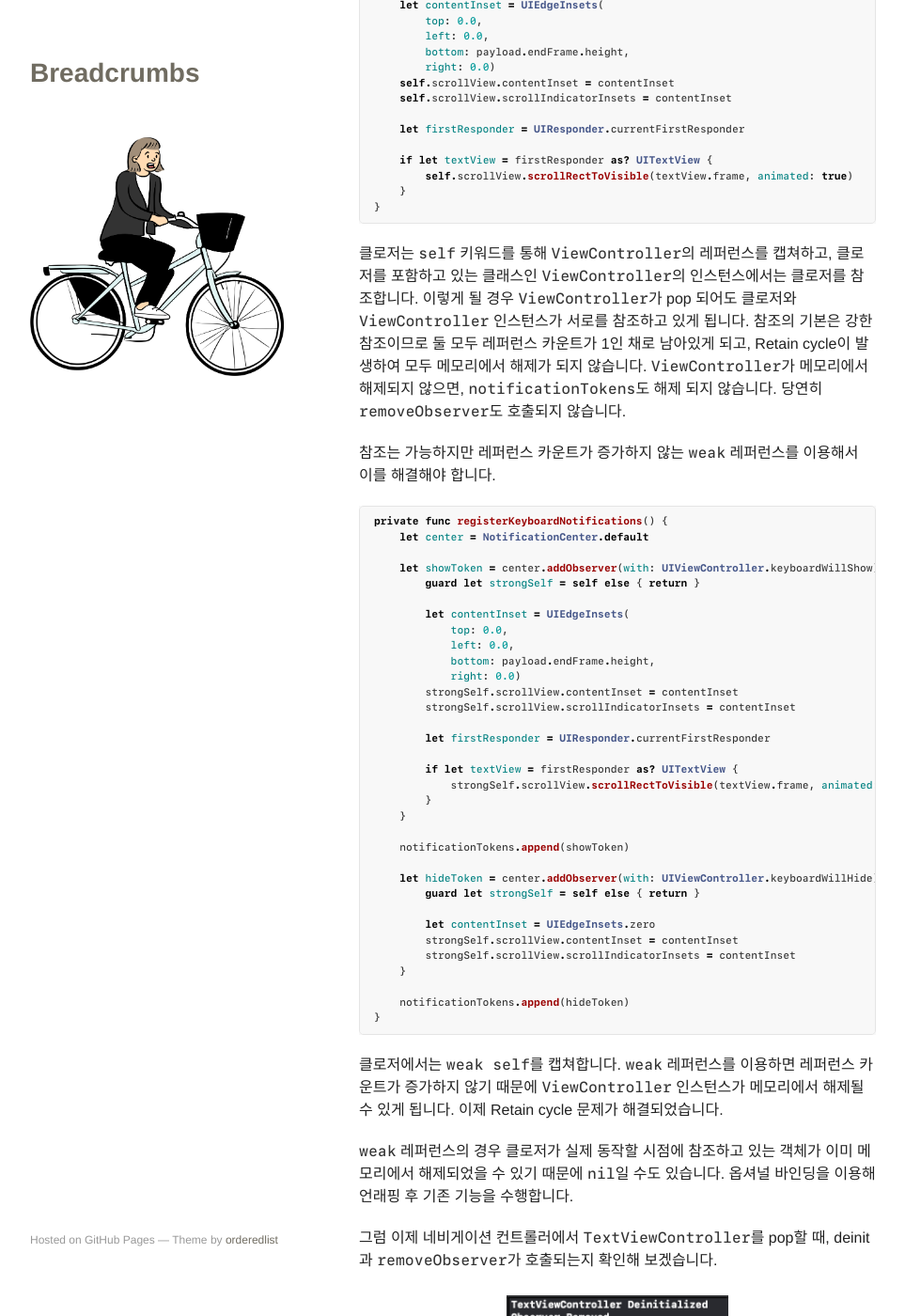
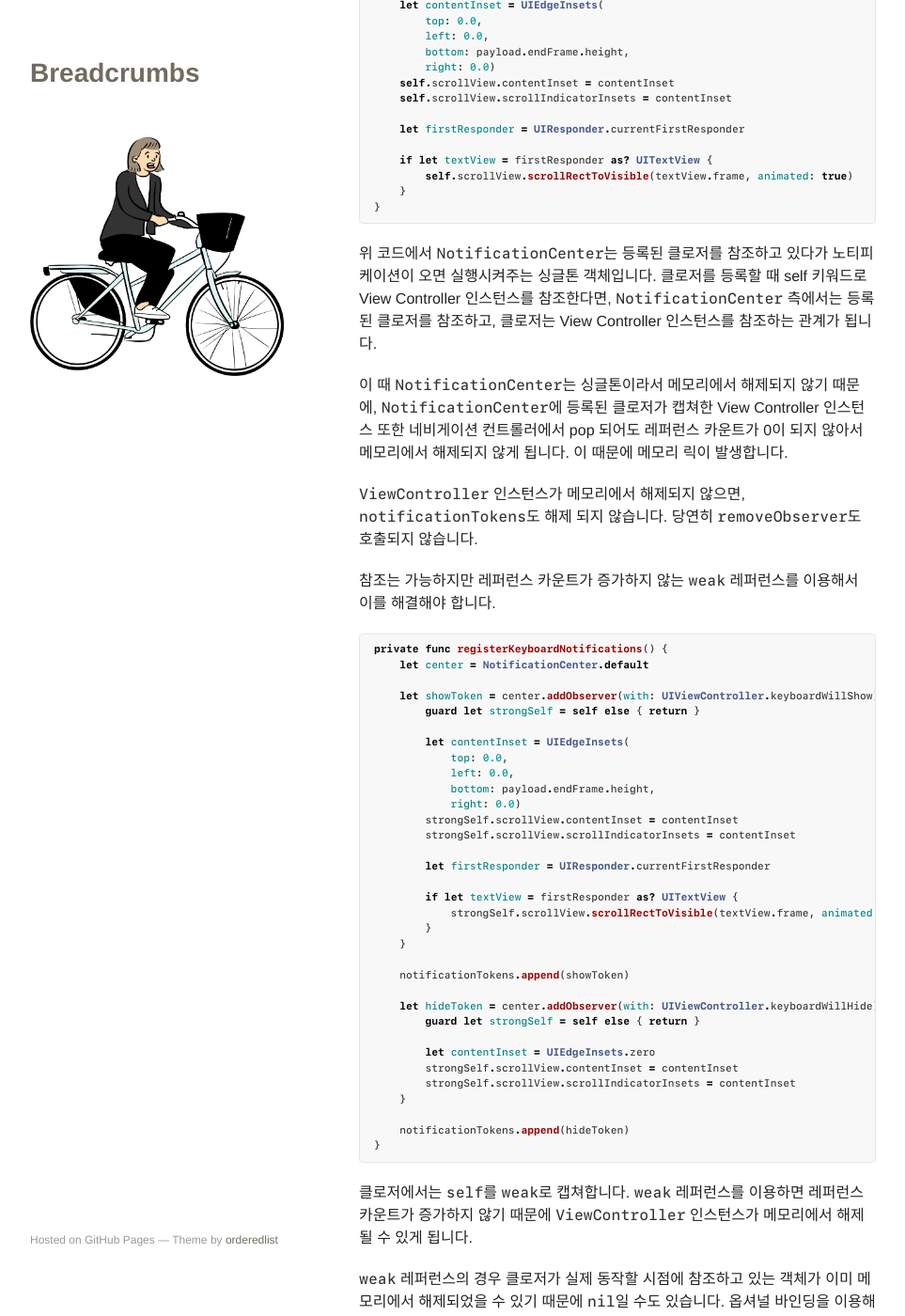
Before and after one commit to seizze/seizze.github.io, a Jekyll site: the page built from _posts/2019-11-29-iOS의-Notification-Center-확장,-그리고-Retain-Cycle-피하기.md, in a window 1280 px wide and 1400 px high, scrolled down 7325 px. Shown: the whole window at 94% size, without its empty margins (158-1121 px from the left). Built offline with Jekyll 4.4.1, drawn with Linux system fonts in a browser that asks for light colours; comment, search, counter and statistics services are not loaded; some of the changed text lies outside the part shown.

Commit message:
Correct some contents

````diff
--- a/_posts/2019-11-29-iOS의-Notification-Center-확장,-그리고-Retain-Cycle-피하기.md
+++ b/_posts/2019-11-29-iOS의-Notification-Center-확장,-그리고-Retain-Cycle-피하기.md
@@ -1,11 +1,11 @@
 ---
 layout: post
-title:  "iOS의 Notification Center 확장, 그리고 Retain Cycle 피하기"
+title:  "iOS의 Notification Center 확장, 그리고 Memory Leak 피하기"
 date:   2019-11-29 00:18:42 +0900
 tags: iOS swift UIKit
 ---
 
-이전 포스트 [iOS에서 키보드에 동적인 스크롤뷰 만들기][dynamic-scrollview]에서 키보드에 의해 앱의 컨텐츠가 가려지지 않도록 화면을 조절하는 방법에 대해 설명하였습니다. 키보드에 대한 notification을 받기 위해서 Notification Center를 이용했었는데, 이번에는 이 Notification Center에 Extension을 추가하여 이전 내용을 조금 개선해 보도록 하겠습니다.
+이전 포스트 [iOS에서 키보드에 동적인 스크롤뷰 만들기][dynamic-scrollview]에서 키보드에 의해 앱의 컨텐츠가 가려지지 않도록 화면을 조절하는 방법에 대해 설명하였습니다. 키보드에 대한 notification을 받기 위해서 Notification Center를 이용했었는데, 이번에는 이 Notification Center에 Extension을 추가하여 이전 내용을 개선해 보도록 하겠습니다.
 
 이번 포스트의 내용은 [이곳][swift-talk]과 [이곳][medium]을 참조하였으며 좀더 잘 이해하기 위한 내용과 문제를 해결한 내용을 추가하였습니다.
 
@@ -278,7 +278,7 @@
 
 하지만 현재는 코드에 문제가 있기 때문에 호출되지 않습니다.
 
-## Retain Cycle 피하기
+## Memory Leak 피하기
 
 `addObserver`를 호출하는 부분을 잘 들여다 보면, 클로저 안에 `self` 키워드가 존재합니다.
 
@@ -300,7 +300,11 @@
 }
 ```
 
-클로저는 `self` 키워드를 통해 `ViewController`의 레퍼런스를 캡쳐하고, 클로저를 포함하고 있는 클래스인 `ViewController`의 인스턴스에서는 클로저를 참조합니다. 이렇게 될 경우 `ViewController`가 pop 되어도 클로저와 `ViewController` 인스턴스가 서로를 참조하고 있게 됩니다. 참조의 기본은 강한 참조이므로 둘 모두 레퍼런스 카운트가 1인 채로 남아있게 되고, Retain cycle이 발생하여 모두 메모리에서 해제가 되지 않습니다. `ViewController`가 메모리에서 해제되지 않으면, `notificationTokens`도 해제 되지 않습니다. 당연히 `removeObserver`도 호출되지 않습니다.
+위 코드에서 `NotificationCenter`는 등록된 클로저를 참조하고 있다가 노티피케이션이 오면 실행시켜주는 싱글톤 객체입니다. 클로저를 등록할 때 self 키워드로 View Controller 인스턴스를 참조한다면, `NotificationCenter` 측에서는 등록된 클로저를 참조하고, 클로저는 View Controller 인스턴스를 참조하는 관계가 됩니다.
+
+이 때 `NotificationCenter`는 싱글톤이라서 메모리에서 해제되지 않기 때문에, `NotificationCenter`에 등록된 클로저가 캡쳐한 View Controller 인스턴스 또한 네비게이션 컨트롤러에서 pop 되어도 레퍼런스 카운트가 0이 되지 않아서 메모리에서 해제되지 않게 됩니다. 이 때문에 메모리 릭이 발생합니다.
+
+`ViewController` 인스턴스가 메모리에서 해제되지 않으면, `notificationTokens`도 해제 되지 않습니다. 당연히 `removeObserver`도 호출되지 않습니다.
 
 참조는 가능하지만 레퍼런스 카운트가 증가하지 않는 `weak` 레퍼런스를 이용해서 이를 해결해야 합니다.
 
@@ -340,13 +344,14 @@
 }
 ```
 
-클로저에서는 `weak self`를 캡쳐합니다. `weak` 레퍼런스를 이용하면 레퍼런스 카운트가 증가하지 않기 때문에 `ViewController` 인스턴스가 메모리에서 해제될 수 있게 됩니다. 이제 Retain cycle 문제가 해결되었습니다.
+클로저에서는 `self`를 `weak`로 캡쳐합니다. `weak` 레퍼런스를 이용하면 레퍼런스 카운트가 증가하지 않기 때문에 `ViewController` 인스턴스가 메모리에서 해제될 수 있게 됩니다.
 
 `weak` 레퍼런스의 경우 클로저가 실제 동작할 시점에 참조하고 있는 객체가 이미 메모리에서 해제되었을 수 있기 때문에 `nil`일 수도 있습니다. 옵셔널 바인딩을 이용해 언래핑 후 기존 기능을 수행합니다.
 
 그럼 이제 네비게이션 컨트롤러에서 `TextViewController`를 pop할 때, deinit과 `removeObserver`가 호출되는지 확인해 보겠습니다.
 
 <center><img src="{{ "/assets/img/2019-11-29-iOS의-Notification-Center-확장,-그리고-Retain-Cycle-피하기/test-result.png" | absolute_url }}" alt="test-result" style="zoom:48%;"/></center>
+
 `TextViewController`의 deinit과 두 번의 `removeObserver`가 호출되는 것을 확인할 수 있습니다.
 
 ## 마무리
````
